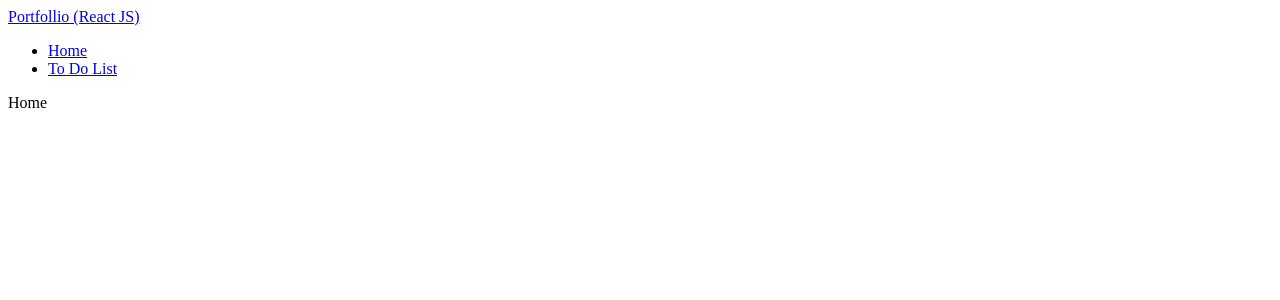
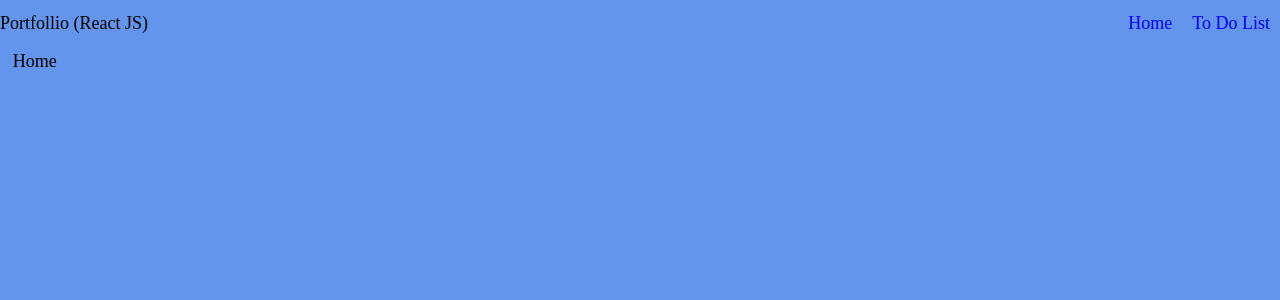
Before and after one commit to TClaypool00/portfolio-react, a React (Create React App) app in the folder portfolio/: page / in a window 1280 px wide. Shown: the top 300 px of the page. Built offline with nearby package versions, Linux system fonts and the light colour scheme.

Commit message:
Basic navbar

```diff
--- a/portfolio/src/App.js
+++ b/portfolio/src/App.js
@@ -9,10 +9,12 @@ function App() {
   return (
     <Router>
       <NavBar />
-      <Routes>
-        <Route path={values.pages[0].url} element={<Home />} />
-        <Route path={values.pages[1].url} element={<ToDo />} />
-      </Routes>
+      <div className='main-content'>
+        <Routes>
+          <Route path={values.pages[0].url} element={<Home />} />
+          <Route path={values.pages[1].url} element={<ToDo />} />
+        </Routes>
+      </div>
     </Router>
   );
 }
--- a/portfolio/src/components/Navbar/NavBar.js
+++ b/portfolio/src/components/Navbar/NavBar.js
@@ -3,14 +3,11 @@ import values from '../../values.json';
 
 const NavBar = () => {
     return (
-        <nav className="navbar">
-            <div className="navbar-left">
-                <Link to={{
-                    pathname: values.pages[0].url
-                }} >{values.title}</Link>
+        <nav>
+            <div id="logo">
+                {values.title}
             </div>
-            <div className="navbar-center">
-                <ul className="nav-links">
+            <ul>
                     {values.pages.map((item, i) => (
                         <li key={i}>
                             <Link to={{
@@ -19,7 +16,6 @@ const NavBar = () => {
                         </li>
                     ))}
                 </ul>
-            </div>
         </nav>
     )
 }
--- a/portfolio/src/css/App.scss
+++ b/portfolio/src/css/App.scss
@@ -0,0 +1,39 @@
+$portfollioBlue: #6495ED;
+$blue: blue;
+
+body {
+    margin: 0;
+    padding: 0;
+    background-color: $portfollioBlue;
+    font-size: large;
+}
+
+.main-content {
+    margin: inherit;
+    padding: 4% 1%;
+}
+
+a {
+    text-decoration: none;
+    color: $blue;
+}
+
+nav {
+    #logo, ul {
+        margin: 1% 0;
+    }
+
+    #logo {
+        float: left;
+    }
+
+    ul {
+        float: right;
+
+        li {
+            list-style-type: none;
+            display: inline-block;
+            padding: 0 10px;
+        }
+    }
+}
```
